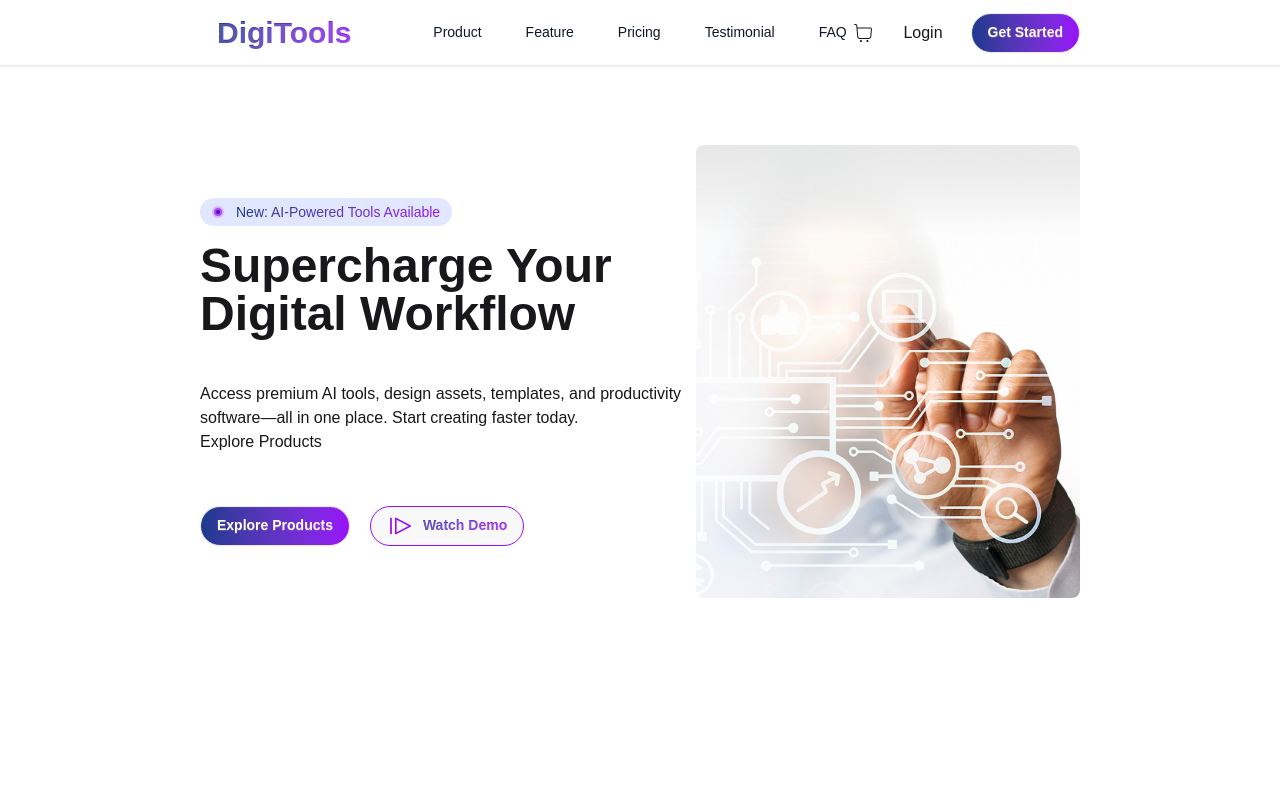
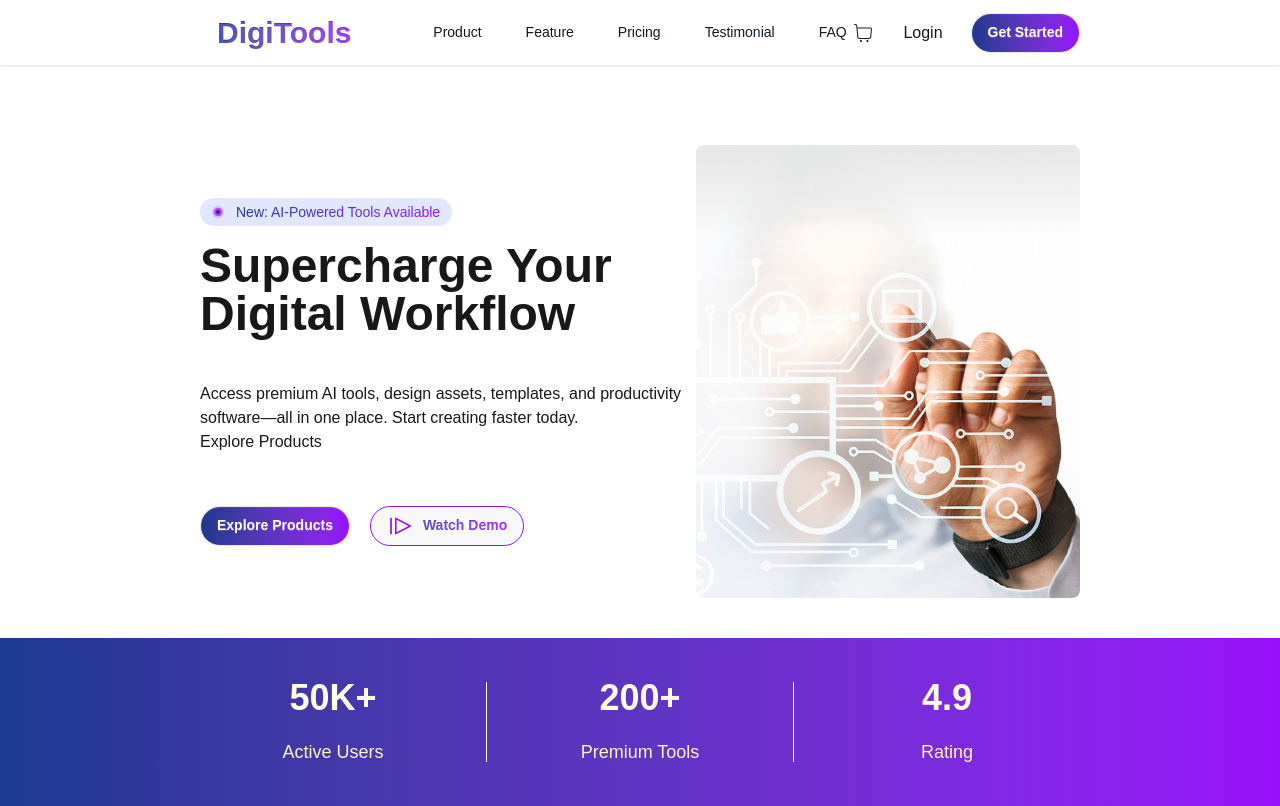
Before and after one commit to Ashraful-IR/DigiTools, a React (Vite) app: page / in a window 1280 px wide. Built offline with nearby package versions, Linux system fonts and the light colour scheme.

Commit message:
stat done

```diff
--- a/src/App.jsx
+++ b/src/App.jsx
@@ -1,6 +1,7 @@
 import "./App.css";
 import Hero from "./components/Sections/Hero/Hero";
 import Navbar from "./components/Sections/Navbar/Navbar";
+import Stat from "./components/Sections/Stat/Stat";
 
 function App() {
   return (
@@ -10,6 +11,7 @@ function App() {
       </header>
       <main>
         <Hero />
+        <Stat />
       </main>
     </>
   );
--- /dev/null
+++ b/src/components/Sections/Stat/Stat.jsx
@@ -0,0 +1,26 @@
+import React from "react";
+
+const Stat = () => {
+  return (
+    <>
+      <div className="mt-10 bg-linear-to-r from-blue-900  to-purple-600 px-50 py-10 flex flex-col justify-between items-center gap-5 lg:flex-row">
+        <div className=" container mx-auto flex flex-col justify-between items-center gap-5 ">
+          <div className="stat-value text-4xl text-amber-50">50K+</div>
+          <div className="stat-title text-lg text-amber-100">Active Users</div>
+        </div>
+        <span className="w-1 h-20 bg-amber-50"></span>
+        <div className=" container mx-auto flex flex-col justify-between items-center gap-5 ">
+          <div className="stat-value text-4xl text-amber-50">200+</div>
+          <div className="stat-title text-lg text-amber-100">Premium Tools</div>
+        </div>
+        <span className="w-1 h-20 bg-amber-50"></span>
+        <div className=" container mx-auto flex flex-col justify-between items-center gap-5 ">
+          <div className="stat-value text-4xl text-amber-50">4.9</div>{" "}
+          <div className="stat-title text-lg text-amber-100">Rating</div>
+        </div>
+      </div>
+    </>
+  );
+};
+
+export default Stat;
```
